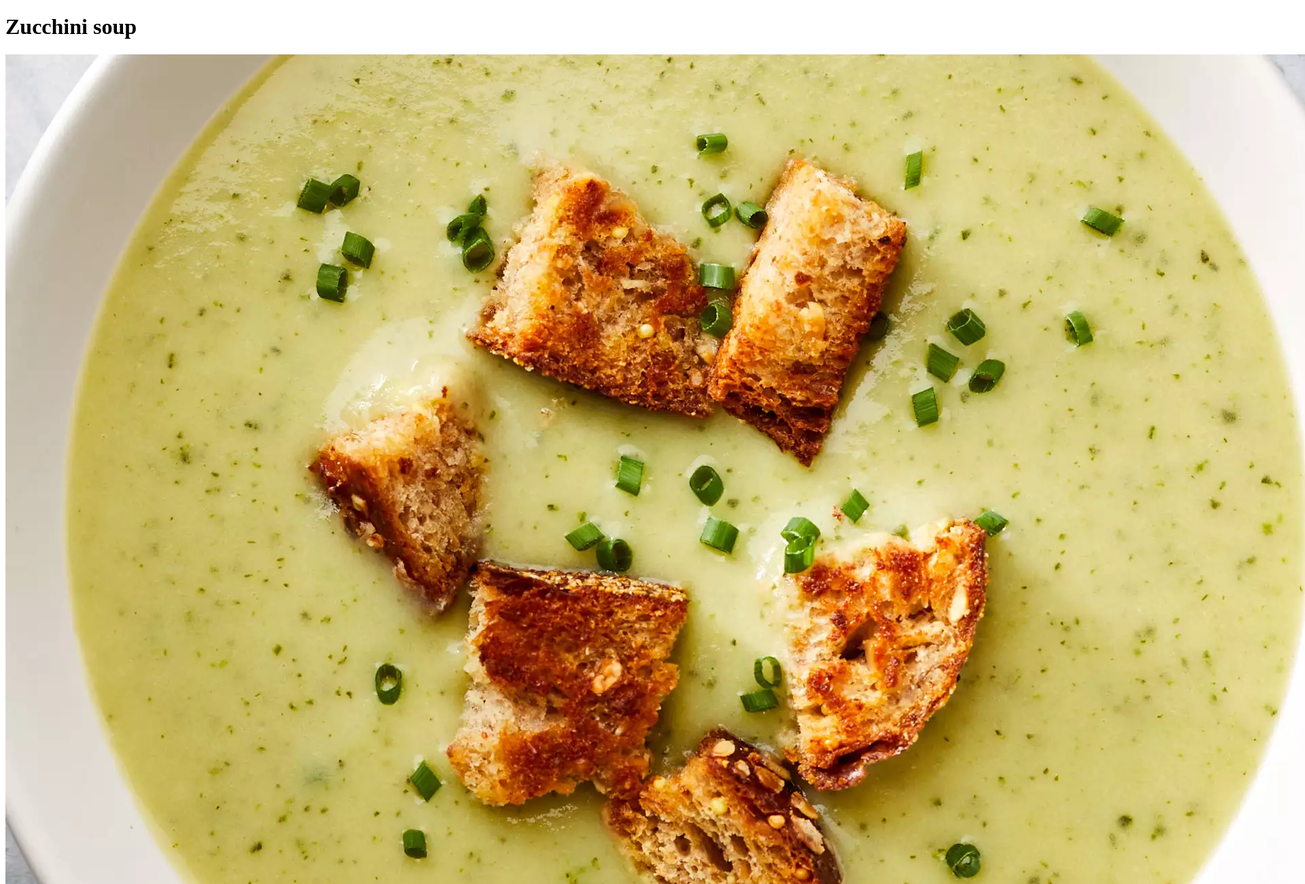
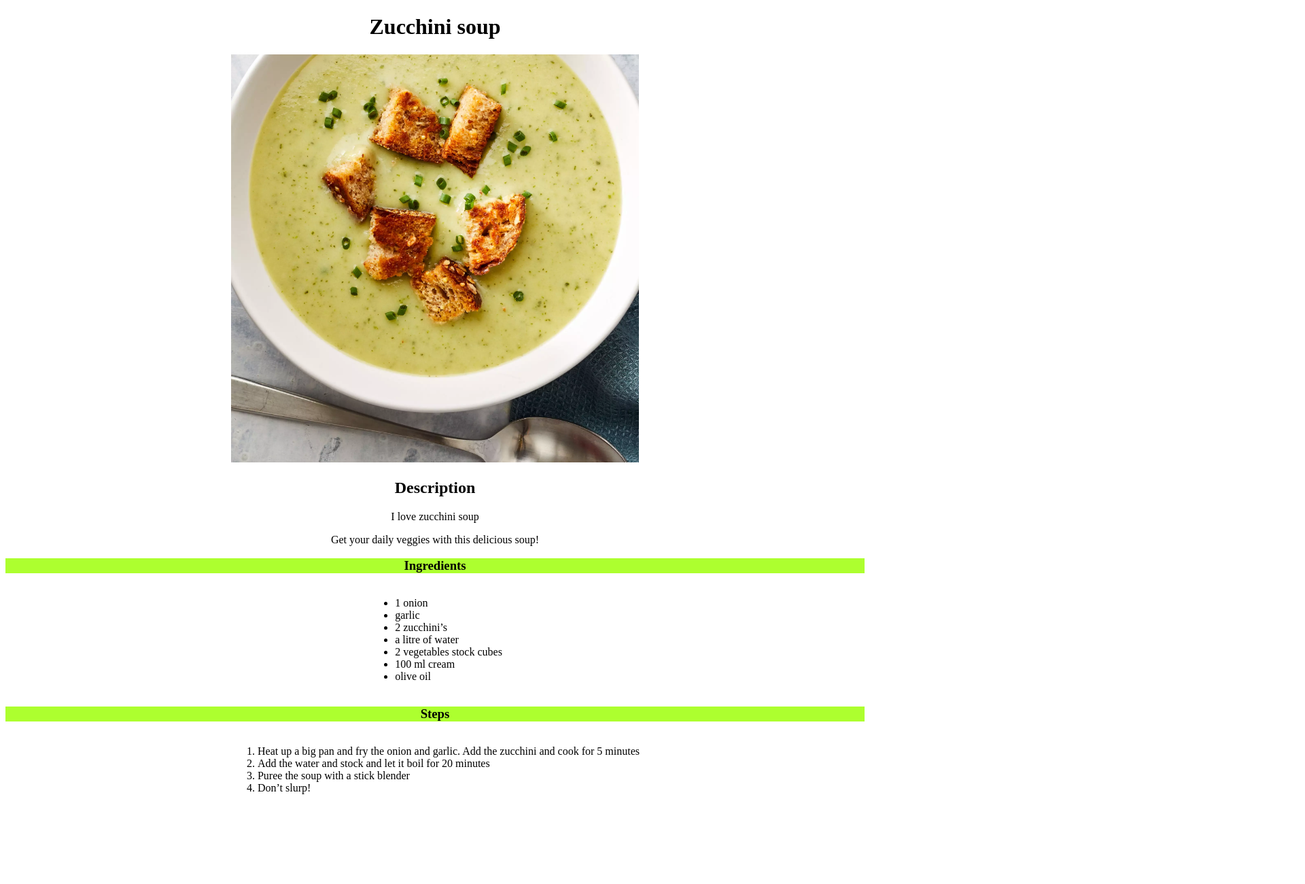
Before and after one commit to TobyCorreia/odin-recipes, a plain HTML site: page recipes/zucchini.html in a window 1280 px wide. Shown: the top 1300 px of the page at 68% size, 1920 px wide, since content can reach past the window. After the commit the page ends 1200 px from the top, so only its background shows below. Drawn offline with Linux system fonts and the light colour scheme.

Commit message:
add css to the recipes

```diff
--- /dev/null
+++ b/recipes/cinnabon_style.css
@@ -0,0 +1,10 @@
+img {
+    height: 500px;
+    width: 1000px;
+}
+body {
+    background-color: aquamarine;
+}
+.rolls {
+    font-size: 38px;
+}
--- /dev/null
+++ b/recipes/lasagna_style.css
@@ -0,0 +1,6 @@
+h1 {
+    font-family: 'Times New Roman', Times, serif;
+}
+#ordered, #unordered {
+    color: blueviolet;
+}
--- a/recipes/zucchini.html
+++ b/recipes/zucchini.html
@@ -1,6 +1,7 @@
 <!DOCTYPE html>
 <html lang="en">
 <head>
+    <link rel="stylesheet" href="zucchini_style.css">
     <meta charset="UTF-8">
     <title>Zucchini soup</title>
 </head>
@@ -11,7 +12,7 @@
 <p>I love zucchini soup</p>
 <p>Get your daily veggies with this delicious soup!</p>
 <h3>Ingredients</h3>
-<p><ul>
+<p><ul class="lists">
          <li>1 onion</li>
          <li>garlic</li>
          <li>2 zucchini’s</li>
@@ -21,7 +22,7 @@
          <li>olive oil</li>
 </ul></p>
 <h3>Steps</h3>
-<p><ol>
+<p><ol class="lists">
          <li>Heat up a big pan and fry the onion and garlic. Add the zucchini and cook for 5 minutes</li>
          <li>Add the water and stock and let it boil for 20 minutes</li>
          <li>Puree the soup with a stick blender</li>
--- /dev/null
+++ b/recipes/zucchini_style.css
@@ -0,0 +1,14 @@
+img {
+    height: auto;
+    width: 600px;
+}
+body {
+    text-align: center;
+}
+.lists {
+    display: inline-block;
+    text-align: left;
+}
+h3 {
+    background-color: greenyellow;
+}
--- /dev/null
+++ b/style.css
@@ -0,0 +1,9 @@
+.list {
+    background-color: brown;
+}
+body {
+    background-color: aqua;
+}
+h1 {
+    font-family: "Times New Roman", sans-serif;
+}
```
Also changed, not shown: index.html (+2 -1 lines), recipes/cinnabon.html (+2 -1 lines), recipes/lasagna.html (+3 -2 lines), 1 other file.
